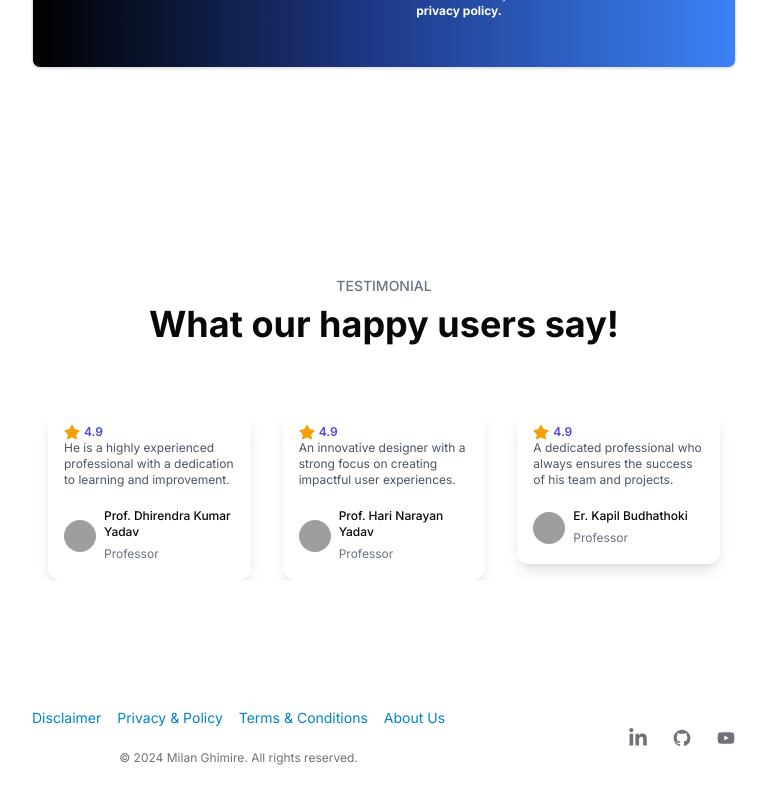
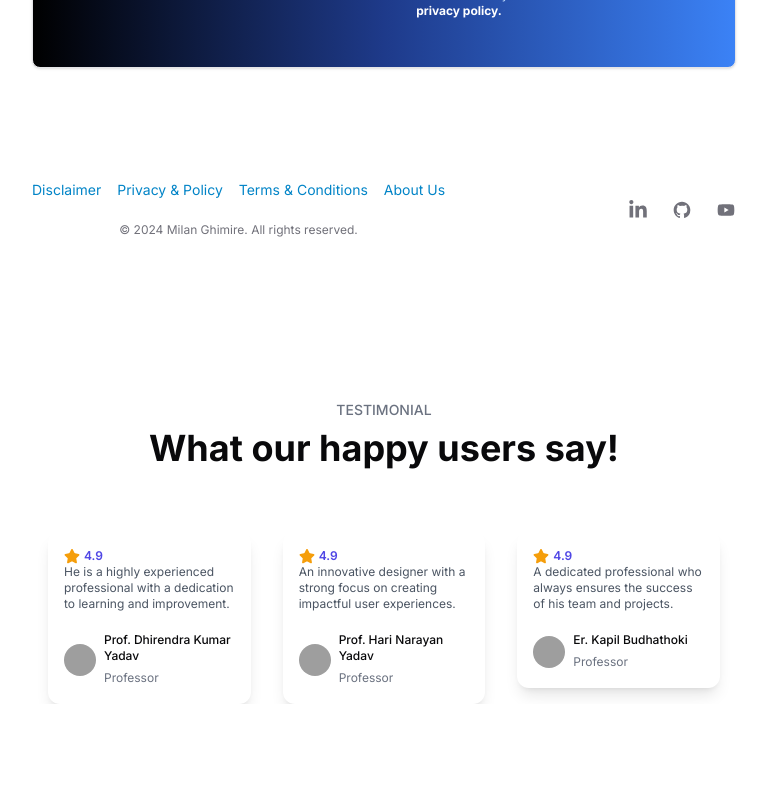
Before and after one commit to themilang/DigitalNotebook, a Next.js app: page / in a window 1280 px wide. Shown: the part 1502-2302 px from the top of the page, without its empty margins (256-1023 px from the left). Built offline with nearby package versions, Linux system fonts and the light colour scheme; grey boxes are pictures that could not be loaded; a web font is replaced by a local one.

Commit message:
feat:testimonials

```diff
--- a/app/layout.tsx
+++ b/app/layout.tsx
@@ -37,8 +37,9 @@ export default function RootLayout({
         <Providers>
           <Header />
           <main className='grow ' >{children}</main>
+
+          <Footer />
           <Testimonials/>
-          <Footer />
         </Providers>
       </body>
     </html>
```
